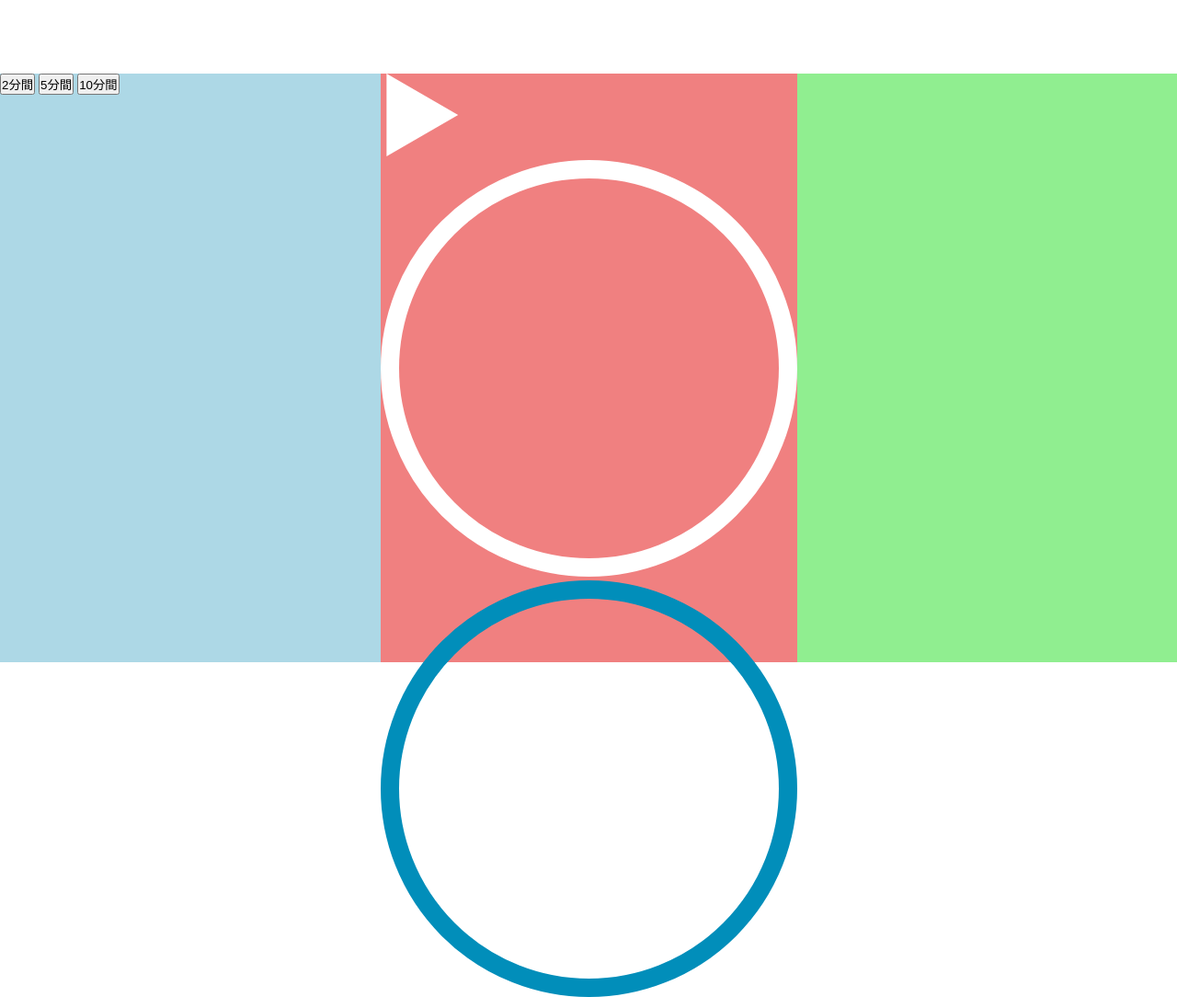
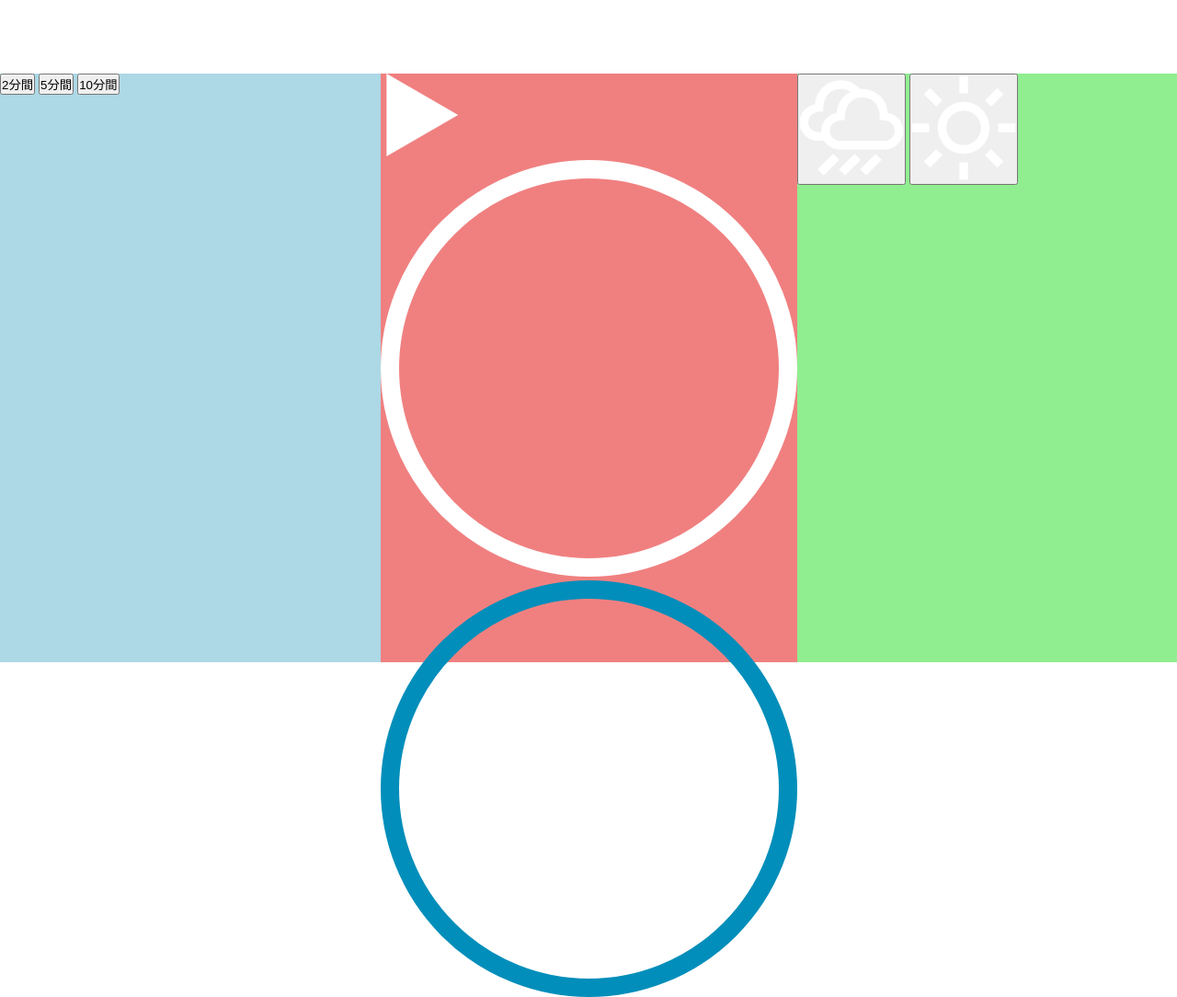
Before and after one commit to takuyatakahashi1126/meditation-app, a plain HTML site: page index.html in a window 1280 px wide. Shown: the top 1084 px of the page at 92% size. Drawn offline with Linux system fonts and the light colour scheme.

Commit message:
ボタンの追加

```diff
--- a/index.html
+++ b/index.html
@@ -51,8 +51,16 @@
                     stroke-width="20"
                 />
             </svg>
+            <h3 class="time-display">0:00</h3>
         </div>
-        <div class="sound-picker"></div>
+        <div class="sound-picker">
+            <button data-sound="./sounds/rain.mp3" data-video="./video/rain.mp4">
+                <img src="./svg/rain.svg" alt="rain" />
+            </button>
+            <button data-sound="./sounds/beach.mp3" data-video="./video/beach.mp4">
+                <img src="./svg/beach.svg" alt="beach" />
+            </button>
+        </div>
     </div>
 
     <script src="./app.js"></script>
```
